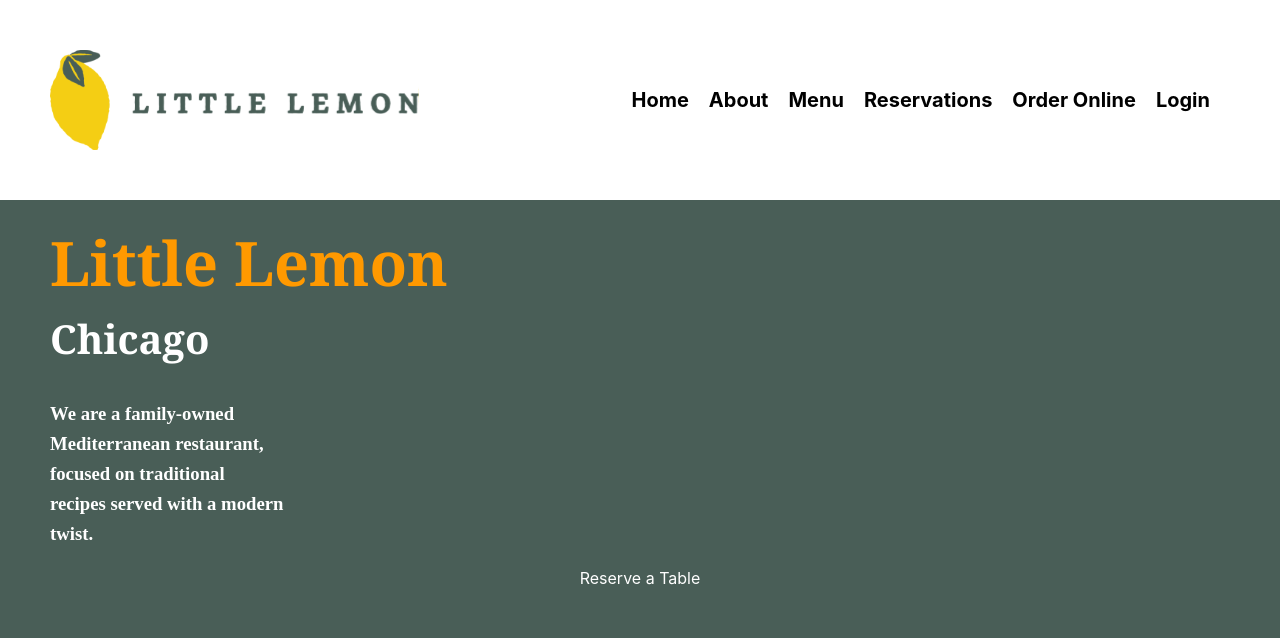
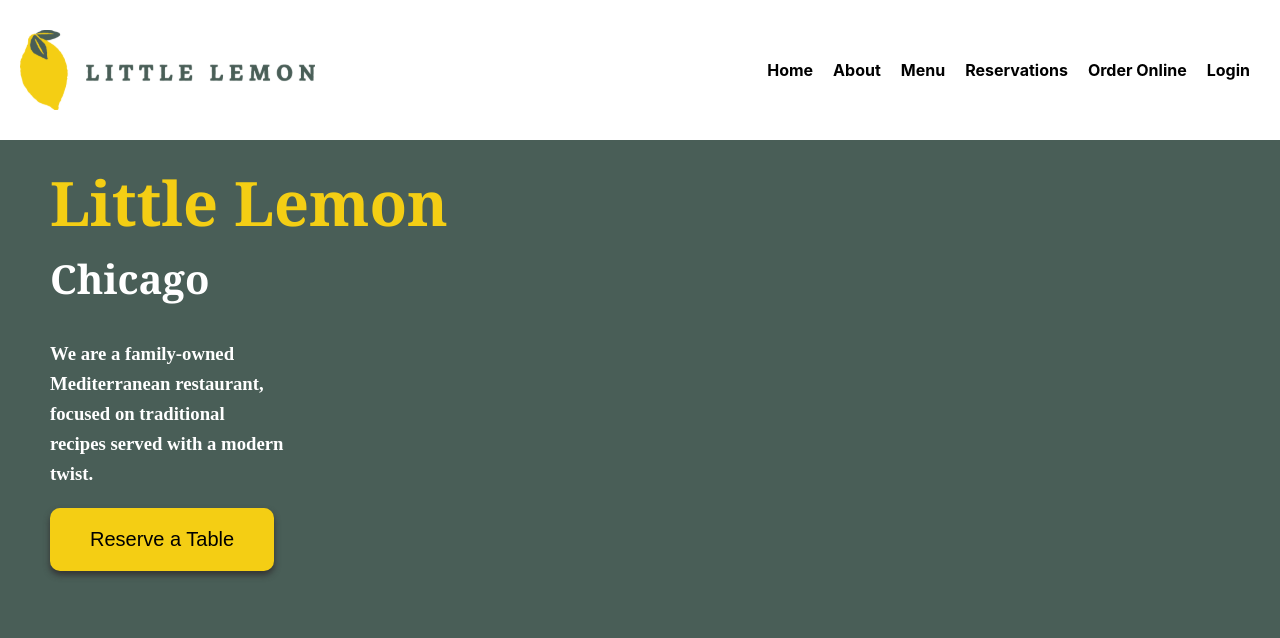
Before and after one commit to SolomonAnjoorin/little-lemon, a React (Create React App) app: page / in a window 1280 px wide. Shown: the top 638 px of the page. Built offline with nearby package versions, Linux system fonts and the light colour scheme.

Commit message:
sunday second commit

```diff
--- a/src/Header.js
+++ b/src/Header.js
@@ -12,7 +12,7 @@ function Header() {
         recipes served with a modern <br />
         twist. <br />
       </h3>
-      <botton type="botton"> Reserve a Table</botton>
+      <button class="button">Reserve a Table</button>
     </header>
   );
 }
--- a/src/index.css
+++ b/src/index.css
@@ -17,19 +17,20 @@ code {
 /* ... (existing styles for headings, paragraphs, and spans) ... */
 
 /* Step 3: Style the navigation elements */
+/* Base styles for the nav bar */
 nav {
   background-color: #ffffff;
-  padding: 50px 0;
+  padding: 20px 0; /* Adjust padding for smaller screens */
   display: flex;
   justify-content: space-between;
   align-items: center;
+  flex-wrap: wrap; /* Allow items to wrap to the next line */
 }
 
 /* Style the logo image */
 nav img {
-  height: 100px;
-  margin-right: 20px;
-  padding: 0 50px;
+  height: 80px; /* Reduce logo size for smaller screens */
+  margin: 10px 20px; /* Adjust margins for smaller screens */
 }
 
 /* Style list items in navigation */
@@ -38,7 +39,8 @@ nav ul {
   margin: 0;
   padding: 0;
   display: flex;
-  padding: 0 50px;
+  padding: 0 20px; /* Adjust padding for smaller screens */
+  flex-wrap: wrap; /* Allow items to wrap to the next line */
 }
 
 /* Style links in navigation */
@@ -46,14 +48,26 @@ nav a {
   text-decoration: none;
   color: #000000;
   font-weight: bold;
-  margin-right: 20px;
-  font-size: 20px;
+  margin: 5px 10px; /* Adjust margins for smaller screens */
+  font-size: 16px; /* Reduce font size for smaller screens */
 }
 
 /* Highlighting navigation link on hover */
 nav a:hover {
-  color: #f4CE14;
+  color: #f4ce14;
 }
+
+/* Media query for screens with a maximum width of 768px */
+@media screen and (max-width: 768px) {
+  nav img {
+    height: 60px; /* Further reduce logo size for smaller screens */
+  }
+
+  nav a {
+    font-size: 14px; /* Adjust font size for even smaller screens */
+  }
+}
+
 
 /* Style the header */
 header {
@@ -69,7 +83,7 @@ h1 {
   font-size: 46pt;
   font-family: Georgia, 'Times New Roman', Times, serif;
   margin: 0;
-  color: #ff9900;
+  color: #F4CE14;
   padding: 0 50px;
   text-align: left;
 }
@@ -107,6 +121,41 @@ h2 {
   }
 }
 
-button  {
-   color: #f4CE14;
+.container {
+  display: flex;
+  justify-content: flex-start; /* Align items to the left */
 }
+
+button {
+  display: inline-block;
+  padding: 20px 40px;
+  background-color: #F4CE14;
+  color: black;
+  font-size: 20px;
+  text-align: center;
+  text-decoration: none;
+  border: none;
+  border-radius: 10px;
+  cursor: pointer;
+  transition: background-color 0.3s ease-in-out, box-shadow 0.3s ease-in-out, color 0.3s ease-in-out;
+  box-shadow: 0 4px 6px #333333;
+
+  float: left; /* Align the button to the left of the page */
+}
+
+/* Hover effect */
+button:hover {
+  background-color: #333333;
+  color: white;
+  box-shadow: 0 6px 8px rgba(0, 0, 0, 0.2);
+}
+
+/* Media query for smaller screens */
+@media (max-width: 768px) {
+  button {
+    float: none; /* Reset float for smaller screens */
+  }
+}
+button {
+margin-left: 50px;
+}
```
